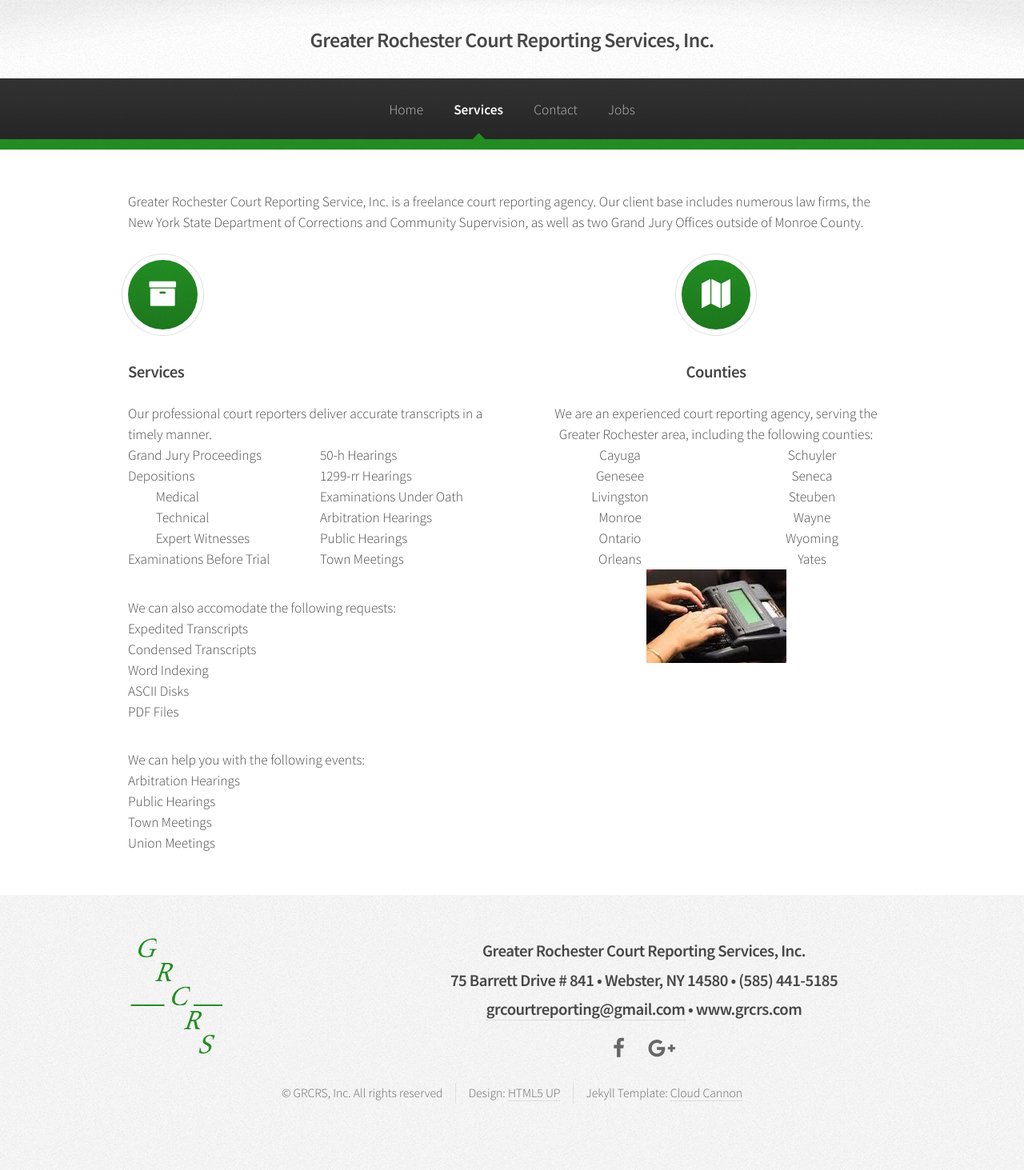
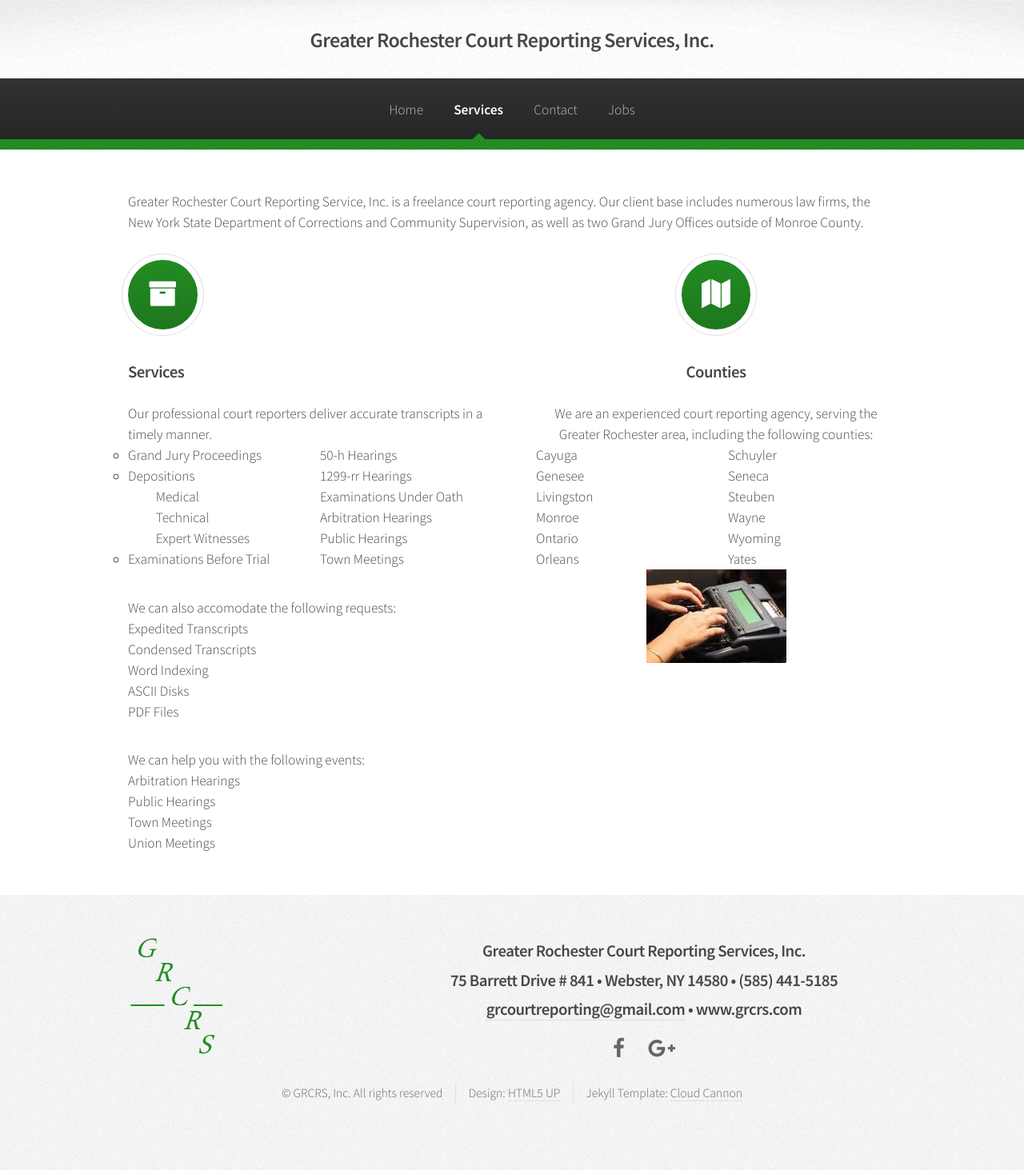
Before and after one commit to loganrath/grcrs, a Jekyll site: the page built from services.html, in a window 1280 px wide. Shown: the whole page at 80% size. Built offline with Jekyll 4.4.1, drawn with Linux system fonts in a browser that asks for light colours.

Commit message:
list fix

```diff
--- a/services.html
+++ b/services.html
@@ -15,7 +15,7 @@
 						<p style="margin-bottom: 0">Our professional court reporters deliver accurate transcripts in a timely manner.</p>
 						<div class="row">
 							<div class="6u">
-						<ul>
+						<ul style="list-style-type: circle;">
 							<li>Grand Jury Proceedings</li>
 							<li>Depositions <ul style="margin-left: 2em; margin-bottom: 0;">
 								<li>Medical</li>
@@ -57,14 +57,14 @@
 						<p style="margin-bottom: 0;">We are an experienced court reporting agency, serving the Greater Rochester area, including the following counties:</p>
 						<div class="row">
 							<div class="6u">
-							<ul style="margin-bottom: 0;">
+							<ul style="text-align: left; margin-bottom: 0;">
 								<li>Cayuga</li>
 								<li>Genesee</li>
 								<li>Livingston</li>
 								<li>Monroe</li>
 								<li>Ontario</li>
 								<li>Orleans</li>
-							</ul></div><div class="6u"><ul style="margin-bottom: 0;">
+							</ul></div><div class="6u"><ul style="text-align: left; margin-bottom: 0;">
 								<li>Schuyler</li>
 								<li>Seneca</li>
 								<li>Steuben</li>
```
